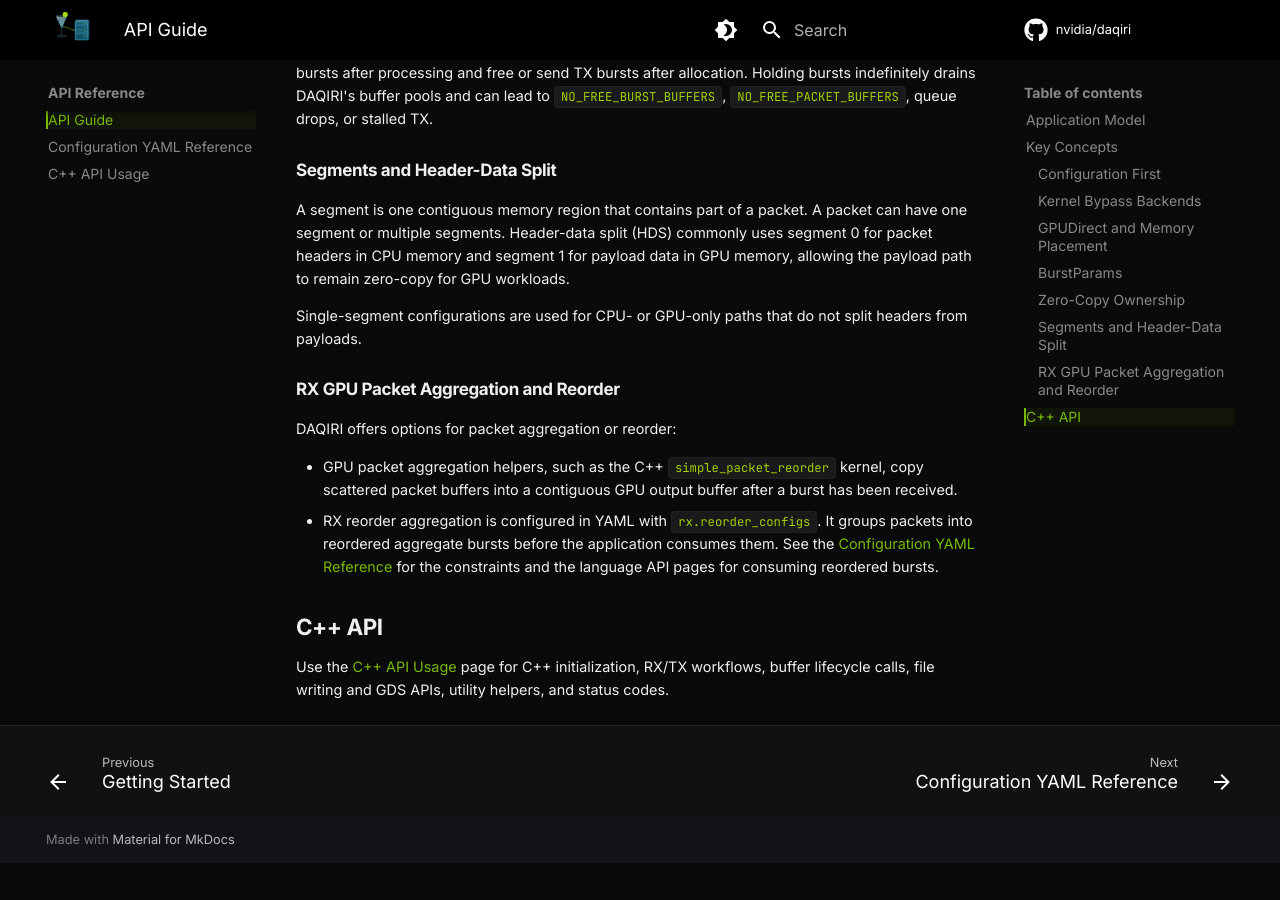
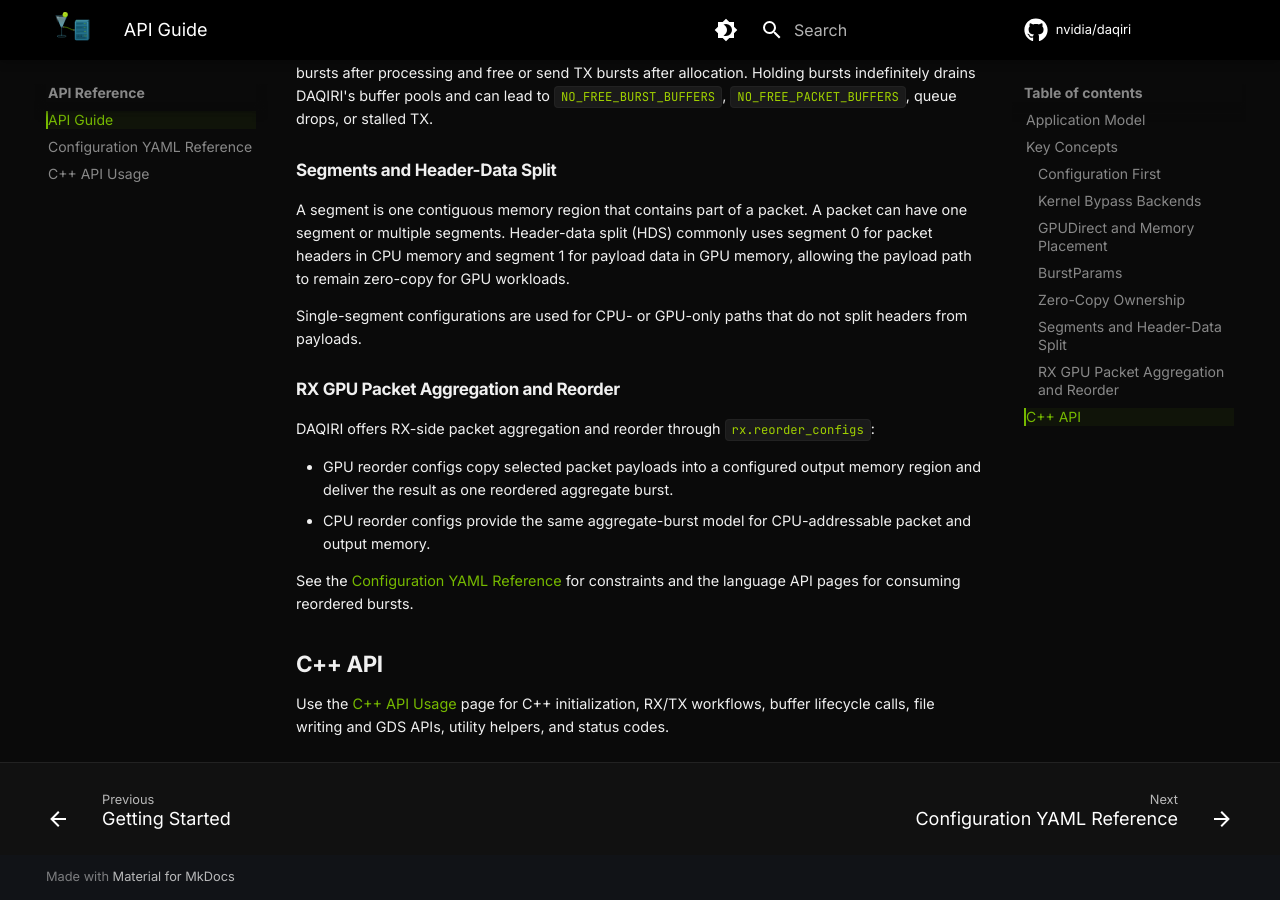
Before and after one commit to NVIDIA/daqiri, an MkDocs documentation site: the page built from docs/api-reference/index.md, in a window 1280 px wide and 900 px high, scrolled down 1959 px. Built offline with MkDocs 1.6.1 and Material for MkDocs 9.7.7, drawn with Linux system fonts in a browser that asks for light colours; comment, search, counter and statistics services are not loaded; before the commit the page ends 2822 px from its top, so only the background shows below that.

Commit message:
#69 - Clean up stale GPUDirect and reorder docs
Signed-off-by: Denis Leshchev <dleshchev@nvidia.com>

```diff
--- a/docs/api-reference/index.md
+++ b/docs/api-reference/index.md
@@ -105,15 +105,15 @@ headers from payloads.
 
 ### RX GPU Packet Aggregation and Reorder
 
-DAQIRI offers options for packet aggregation or reorder:
+DAQIRI offers RX-side packet aggregation and reorder through `rx.reorder_configs`:
 
-- GPU packet aggregation helpers, such as the C++ `simple_packet_reorder` kernel, copy
-  scattered packet buffers into a contiguous GPU output buffer after a burst has been
-  received.
-- RX reorder aggregation is configured in YAML with `rx.reorder_configs`. It groups
-  packets into reordered aggregate bursts before the application consumes them. See the
-  [Configuration YAML Reference](configuration.md#rx-reorder-configs-dpdk-v1) for the
-  constraints and the language API pages for consuming reordered bursts.
+- GPU reorder configs copy selected packet payloads into a configured output memory
+  region and deliver the result as one reordered aggregate burst.
+- CPU reorder configs provide the same aggregate-burst model for CPU-addressable
+  packet and output memory.
+
+See the [Configuration YAML Reference](configuration.md#rx-reorder-configs-dpdk-v1)
+for constraints and the language API pages for consuming reordered bursts.
 
 ## C++ API
 
```
Also changed, not shown: docs/tutorials/benchmarking_examples.md (+3 -1 lines).
